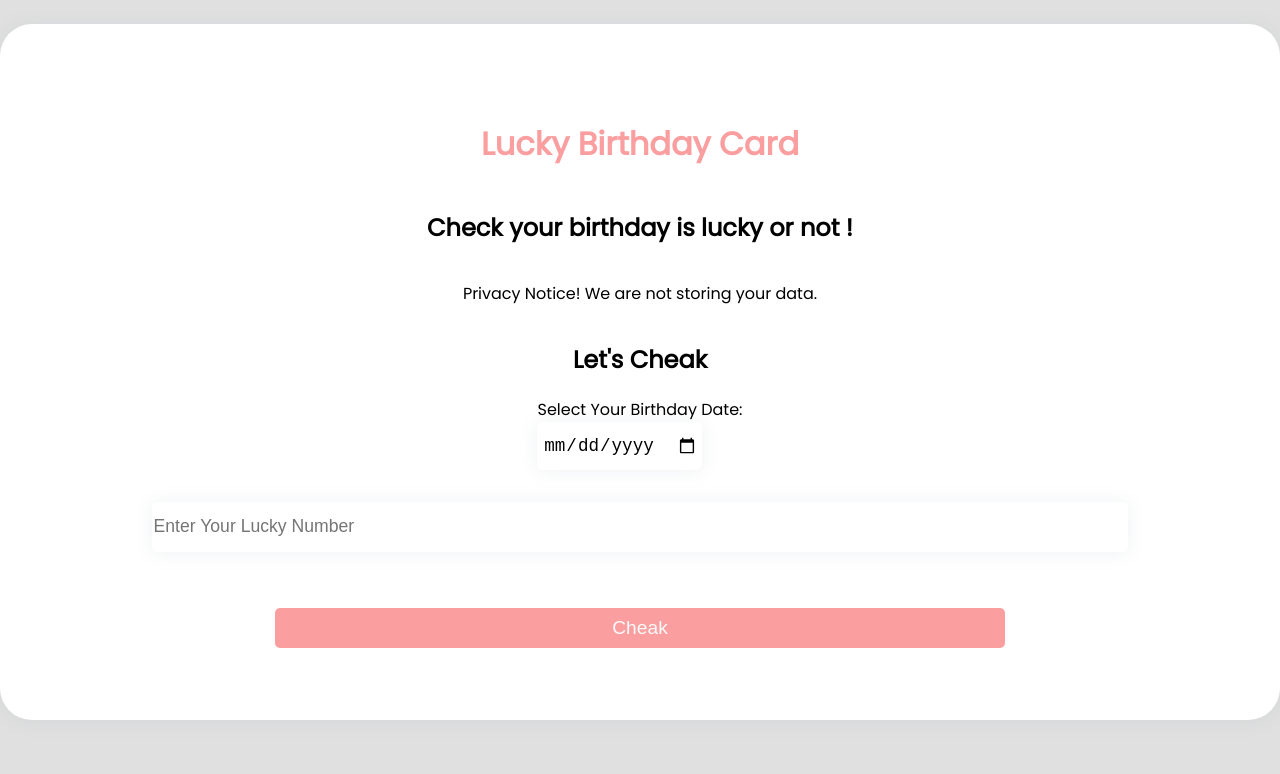
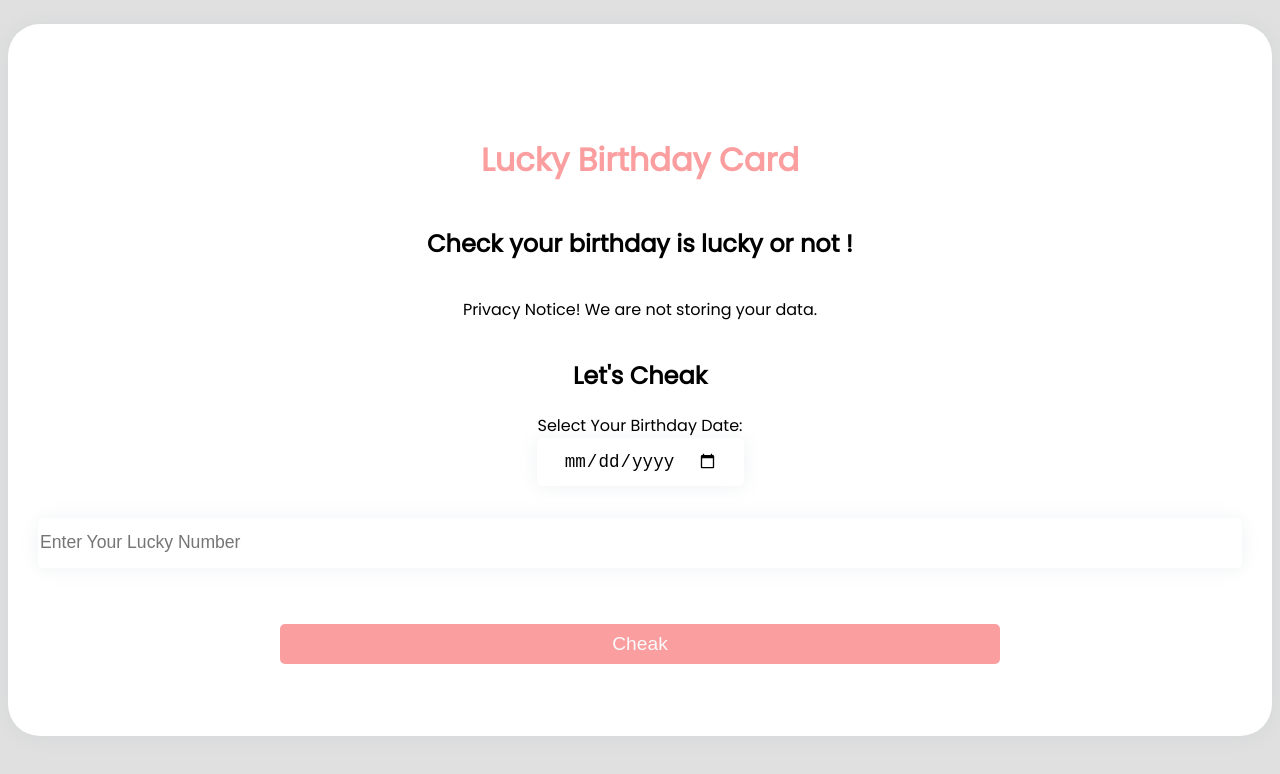
Before and after one commit to omkarpatke/lucky-birthday-card, a plain HTML site: page index.html in a window 1280 px wide. Drawn offline with Linux system fonts and the light colour scheme.

```diff
--- a/style.css
+++ b/style.css
@@ -79,7 +79,7 @@ input{
 
 @media (max-width:2000px) {
     body{
-        padding:2rem;
+        padding:2.5rem;
         margin: 0;
     }
     .container{
@@ -87,7 +87,7 @@ input{
 
     }
     h1{
-    margin-top: 4rem;
+    margin-top: 5rem;
     text-align: center;
     }
     h2{
@@ -97,7 +97,7 @@ input{
         text-align: center;
     }
     input{
-        width: 80%;
+        width: 100%;
     }
     .btn{
         width: 60%;
```
